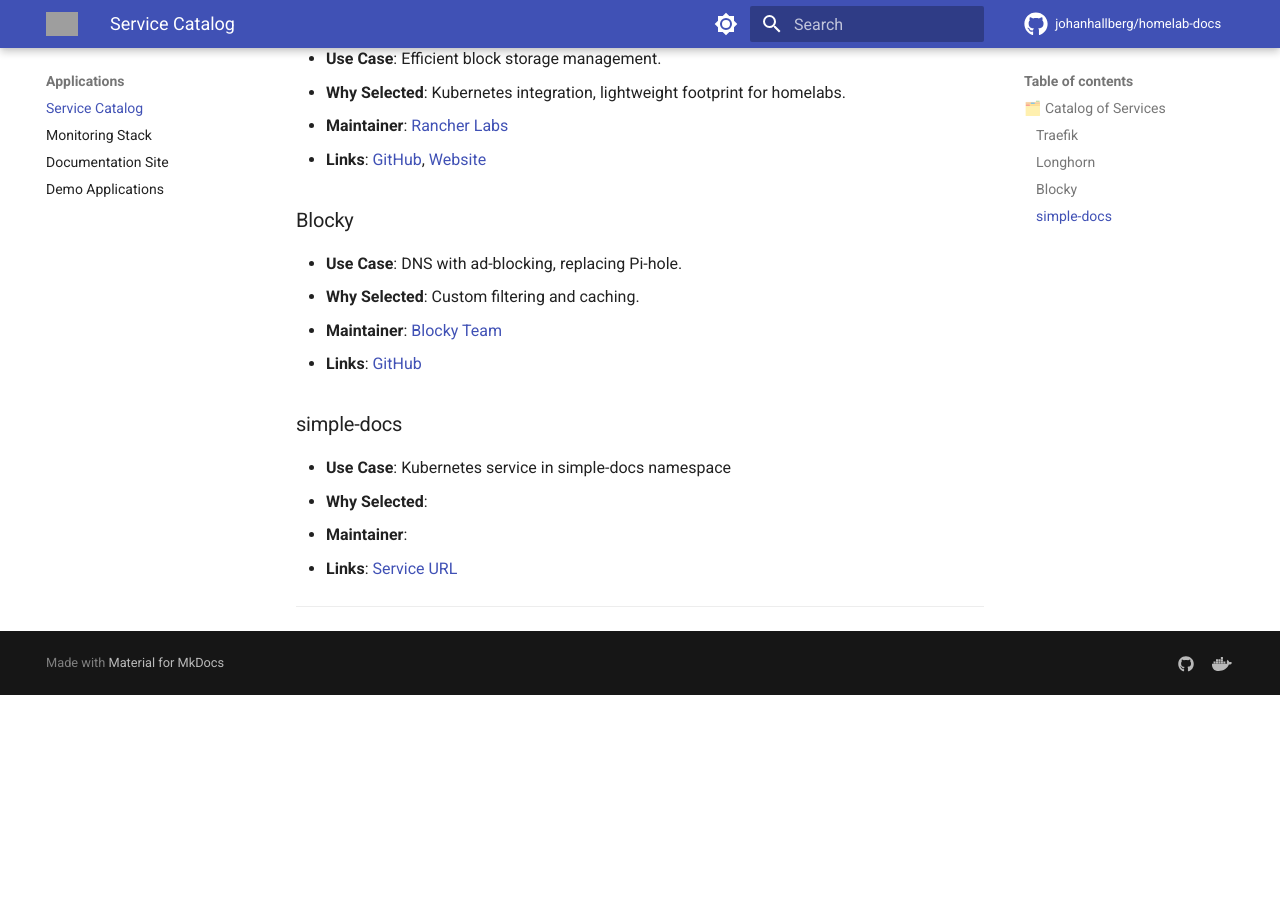
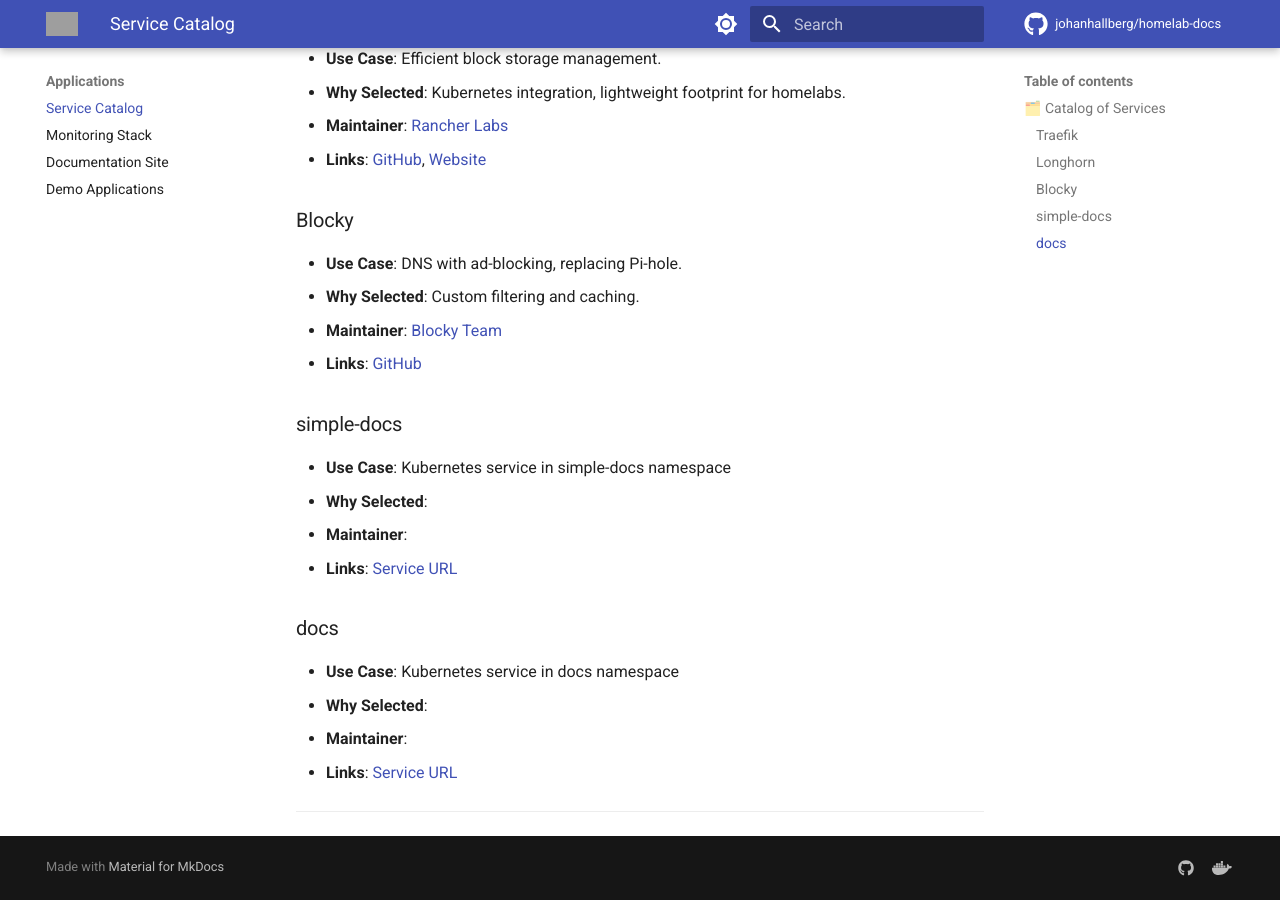
Before and after one commit to johanhallberg/homelab-docs, an MkDocs documentation site: the page built from docs/applications/services.md, in a window 1280 px wide and 900 px high, scrolled down 574 px. Built offline with MkDocs 1.6.1 and Material for MkDocs 9.7.7, drawn with Linux system fonts in a browser that asks for light colours; comment, search, counter and statistics services are not loaded; the version menu is left out; before the commit the page ends 1269 px from its top, so only the background shows below that; grey boxes are pictures that could not be loaded.

Commit message:
docs: Update service catalog for docs

```diff
--- a/docs/applications/services.md
+++ b/docs/applications/services.md
@@ -29,4 +29,11 @@
 - **Maintainer**:
 - **Links**: [Service URL](https://simple.staging.hallonen.se)
 
+
+### docs
+- **Use Case**: Kubernetes service in docs namespace
+- **Why Selected**:
+- **Maintainer**:
+- **Links**: [Service URL](https://docs.staging.hallonen.se)
+
 ---
```
